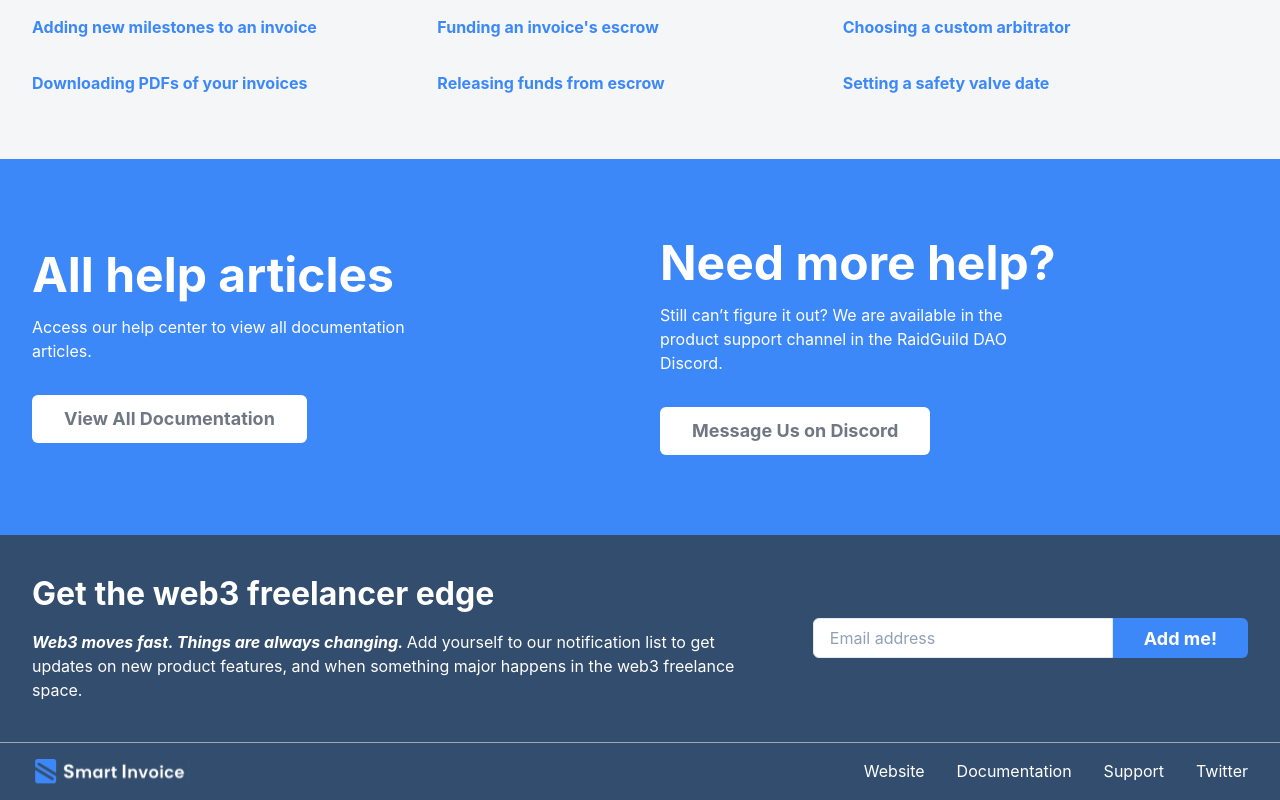
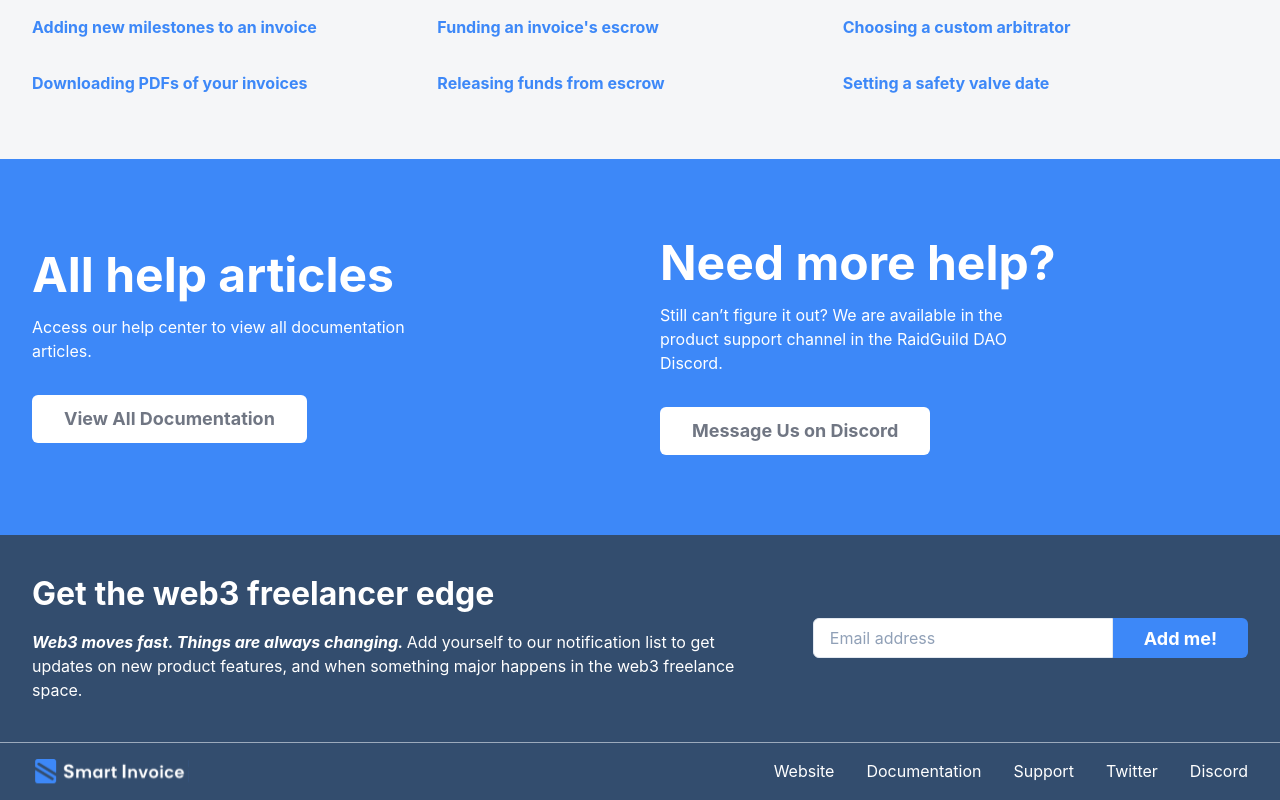
Before and after one commit to SmartInvoiceXYZ/smart-invoice-docs, a Next.js app: page / in a window 1280 px wide. Shown: the part 1465-2265 px from the top of the page. Built offline with nearby package versions, Linux system fonts and the light colour scheme.

Commit message:
Update support page and add discord invite link

```diff
--- a/components/layout/Footer.jsx
+++ b/components/layout/Footer.jsx
@@ -154,6 +154,9 @@ export function Footer({ ...props }) {
           <NextLink href="https://twitter.com/SmartInvoiceXYZ" target="_blank" passHref>
             <Link target="_blank">Twitter</Link>
           </NextLink>
+          <NextLink href="https://discord.gg/Rws3gEu8W7" target="_blank" passHref>
+            <Link target="_blank">Discord</Link>
+          </NextLink>
         </Flex>
       </Flex>
     </Flex>
```
Also changed, not shown: docs-v2/misc/get-support.md (+2 -4 lines).
